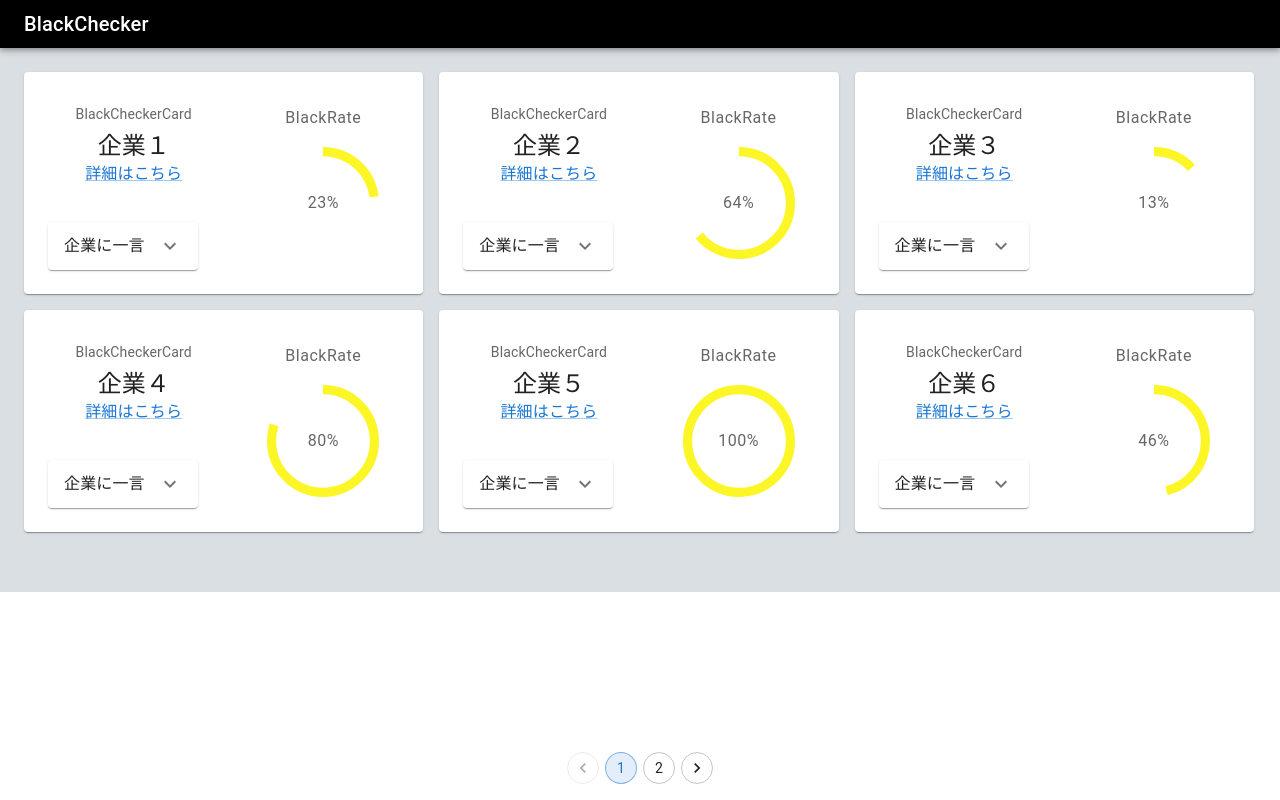
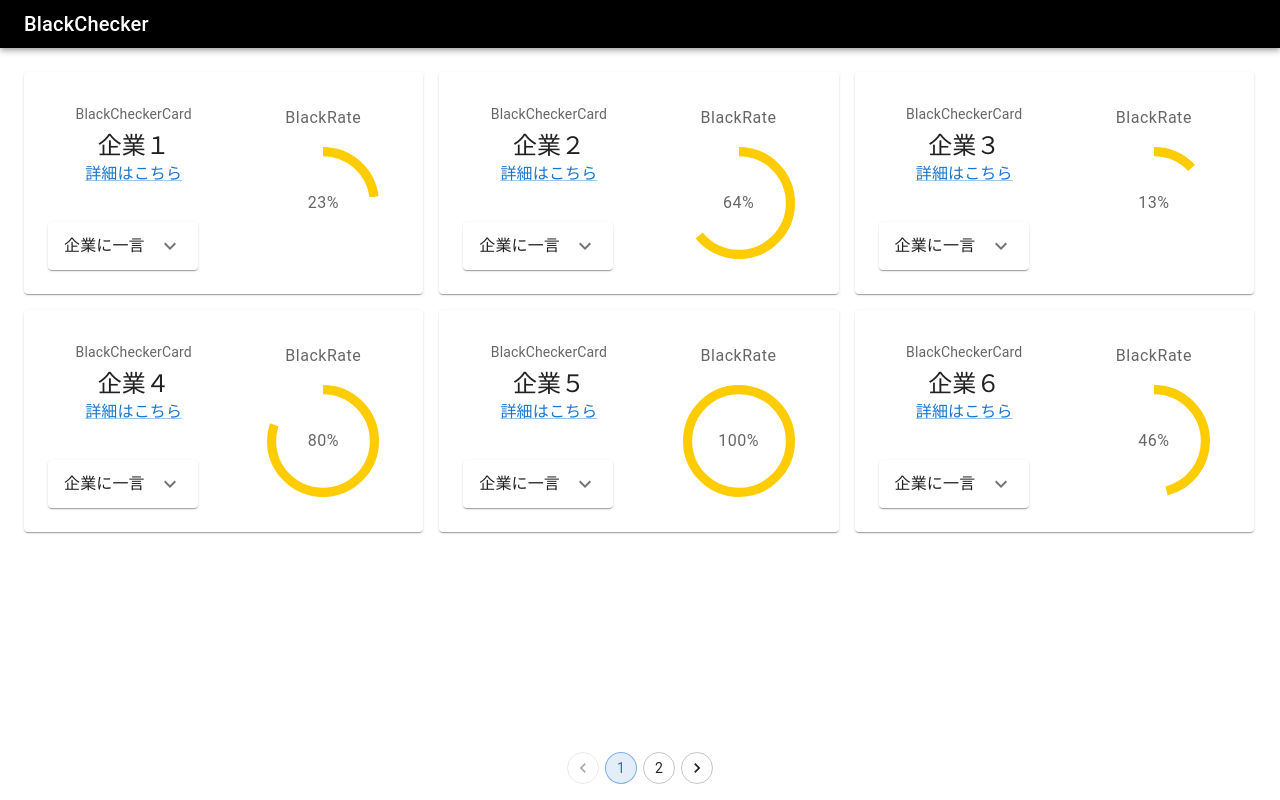
Before and after one commit to MonkeyHackParty/team4, a React (Vite) app in the folder frontend/: page /result in a window 1280 px wide. Built offline with nearby package versions, Linux system fonts and the light colour scheme.

Commit message:
背景色修正

```diff
--- a/frontend/src/page/CoInfo.tsx
+++ b/frontend/src/page/CoInfo.tsx
@@ -14,8 +14,6 @@
 import CardComInfoFormat from './components/CardComInfoFormat';
 import AppBar from '@mui/material/AppBar';
 import Toolbar from '@mui/material/Toolbar';
-import { GlobalStyles } from '@mui/material';
-// import './CoInfo.css';
 
 const style = {
     p: 0,
--- a/frontend/src/page/Result.tsx
+++ b/frontend/src/page/Result.tsx
@@ -134,7 +134,7 @@
   };
 
   return (
-    <Box sx={{ display: 'flex', flexDirection: 'column' }}>
+    <Box sx={{ display: 'flex', flexDirection: 'column' , backgroundColor:'white'}}>
       <ButtonAppBar />
 
       <Box sx={{ flex: 1, mt: 3, ml: 1, mb: '60px', px: 2 }}>
--- a/frontend/src/page/components/Circular.tsx
+++ b/frontend/src/page/components/Circular.tsx
@@ -41,7 +41,7 @@
           variant="determinate"
           sx={{
             position: 'absolute',
-            color: '#fdf626',
+            color:'#ffcc00'
           }}
           {...props}
         />
```
